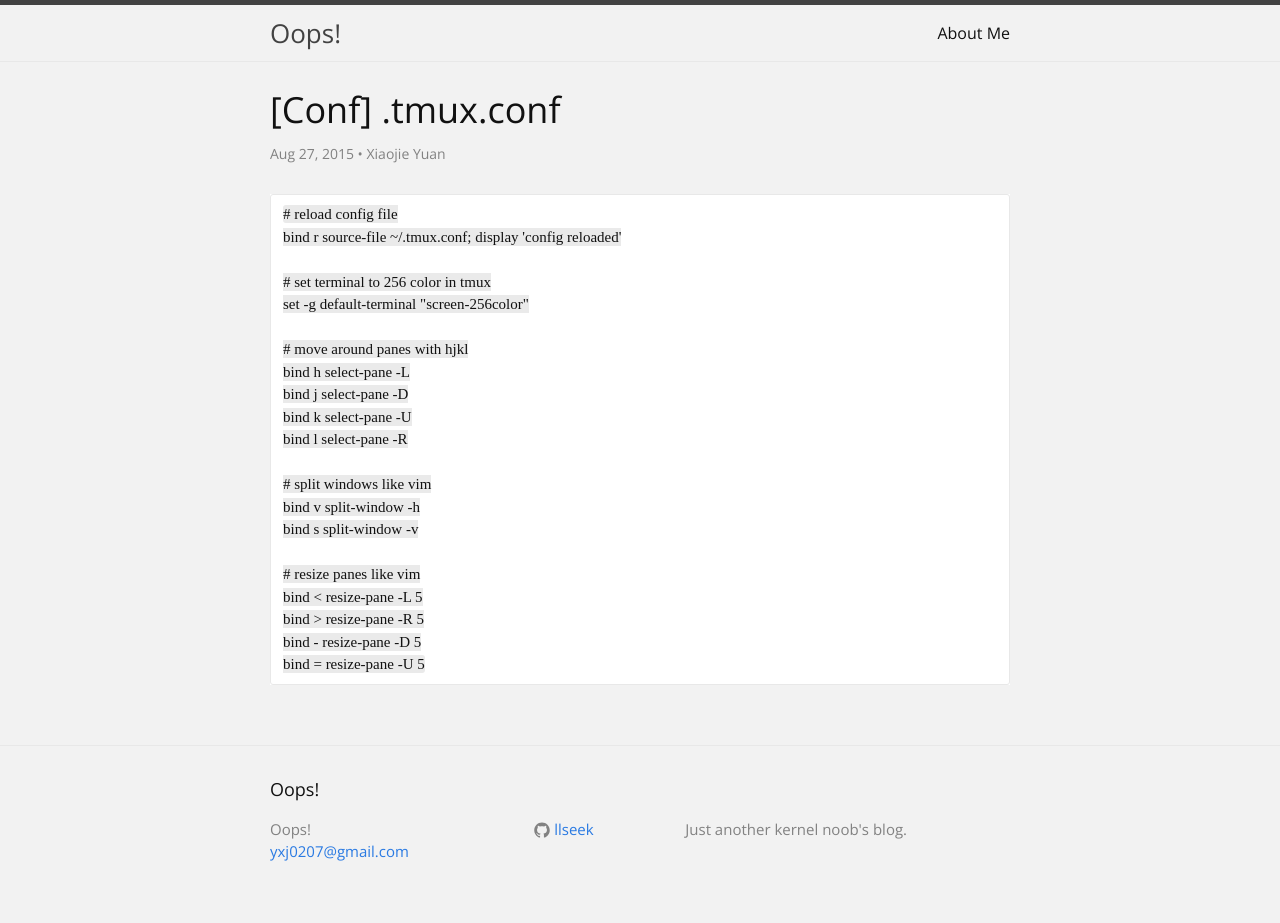
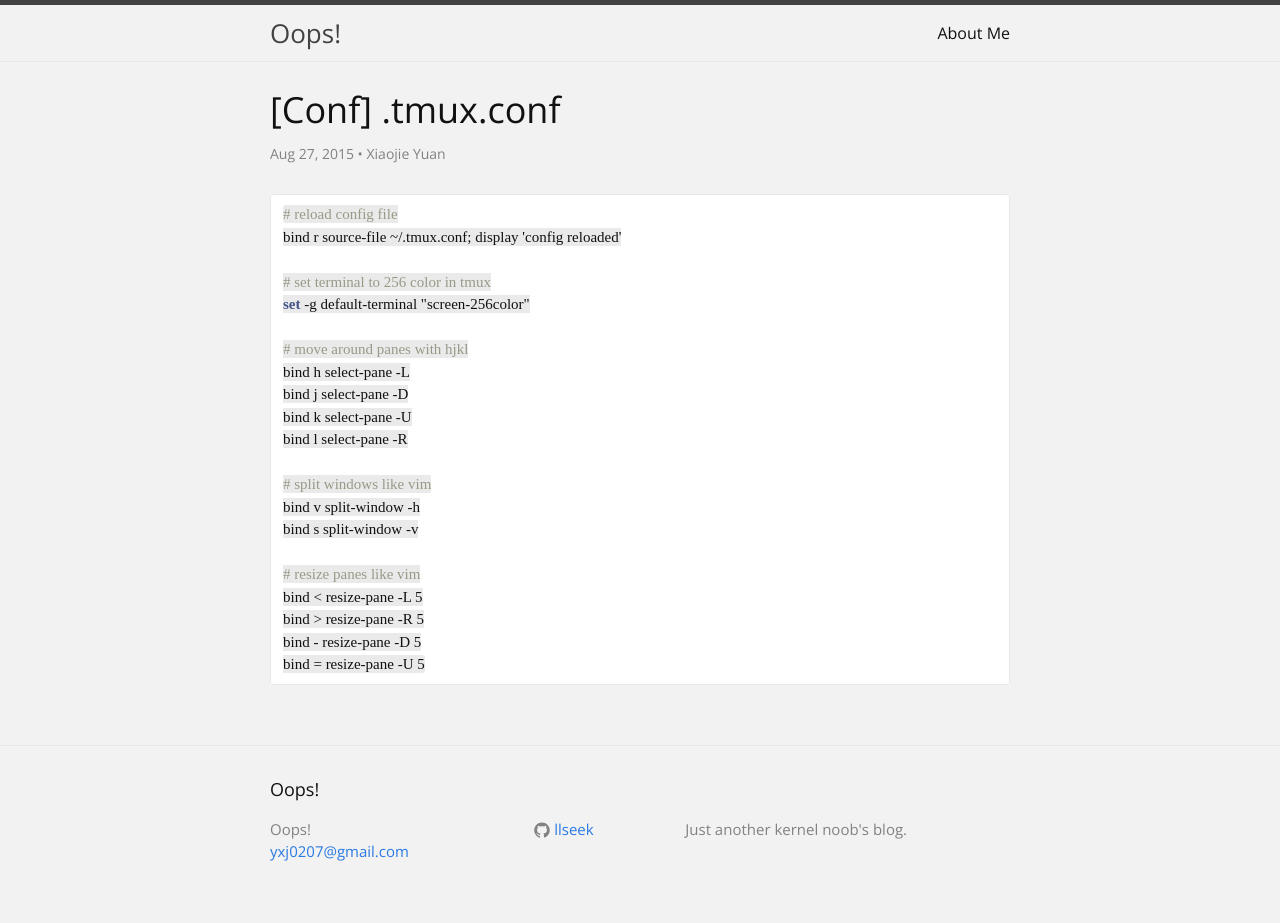
Before and after one commit to llseek/llseek.github.io, a Jekyll site: the page built from _posts/2015-08-27-conf-tmux-conf.md, in a window 1280 px wide. Built offline with Jekyll 4.4.1, drawn with Linux system fonts in a browser that asks for light colours; some web fonts are replaced; Markdown is read by kramdown in place of the engine named in the settings.

Commit message:
post: use apache highlight for .tmux.conf

````diff
--- a/_posts/2015-08-27-conf-tmux-conf.md
+++ b/_posts/2015-08-27-conf-tmux-conf.md
@@ -5,7 +5,7 @@ title: "[Conf] .tmux.conf"
 date: 2015-08-27
 ---
 
-```
+```apache
 # reload config file
 bind r source-file ~/.tmux.conf; display 'config reloaded'
 
````
